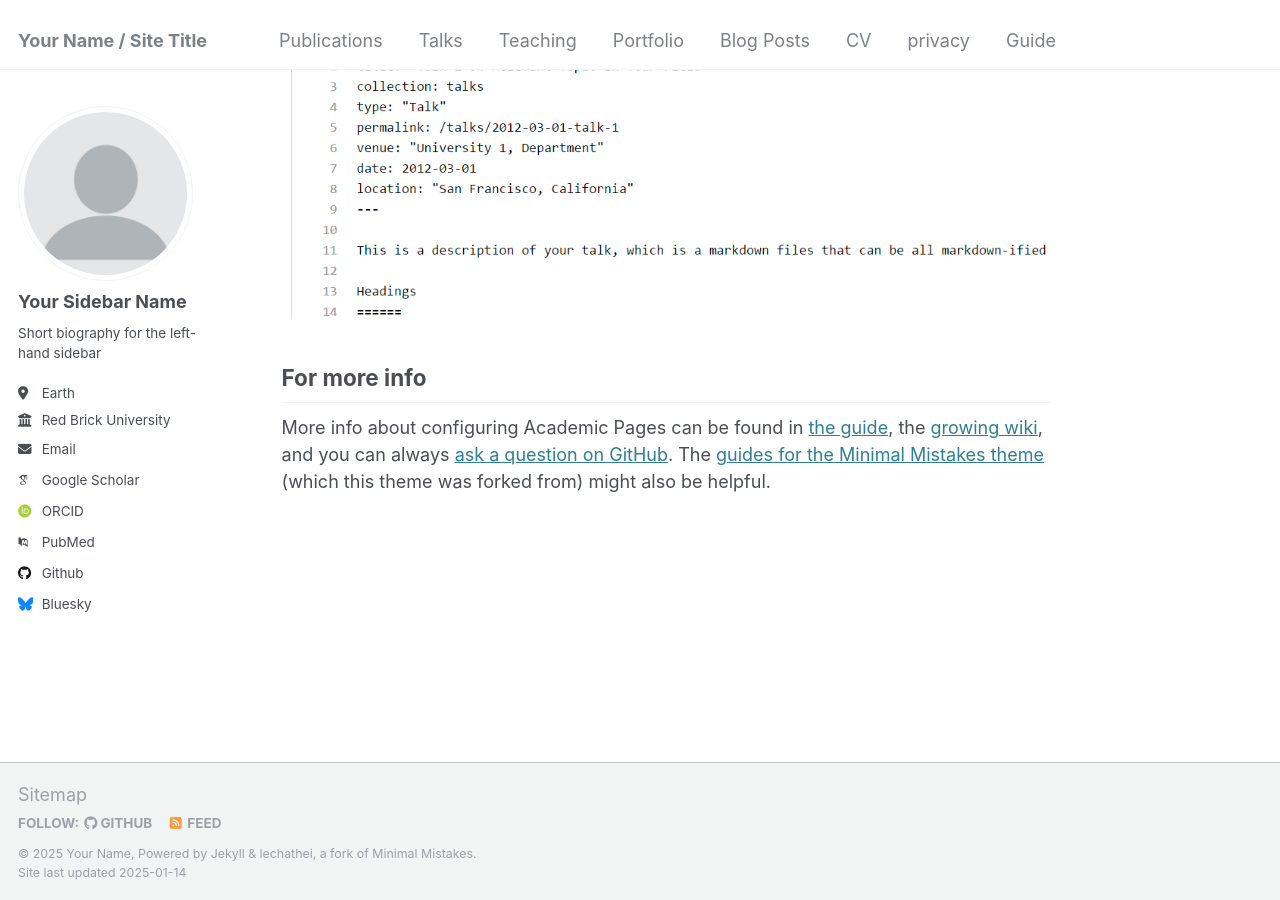
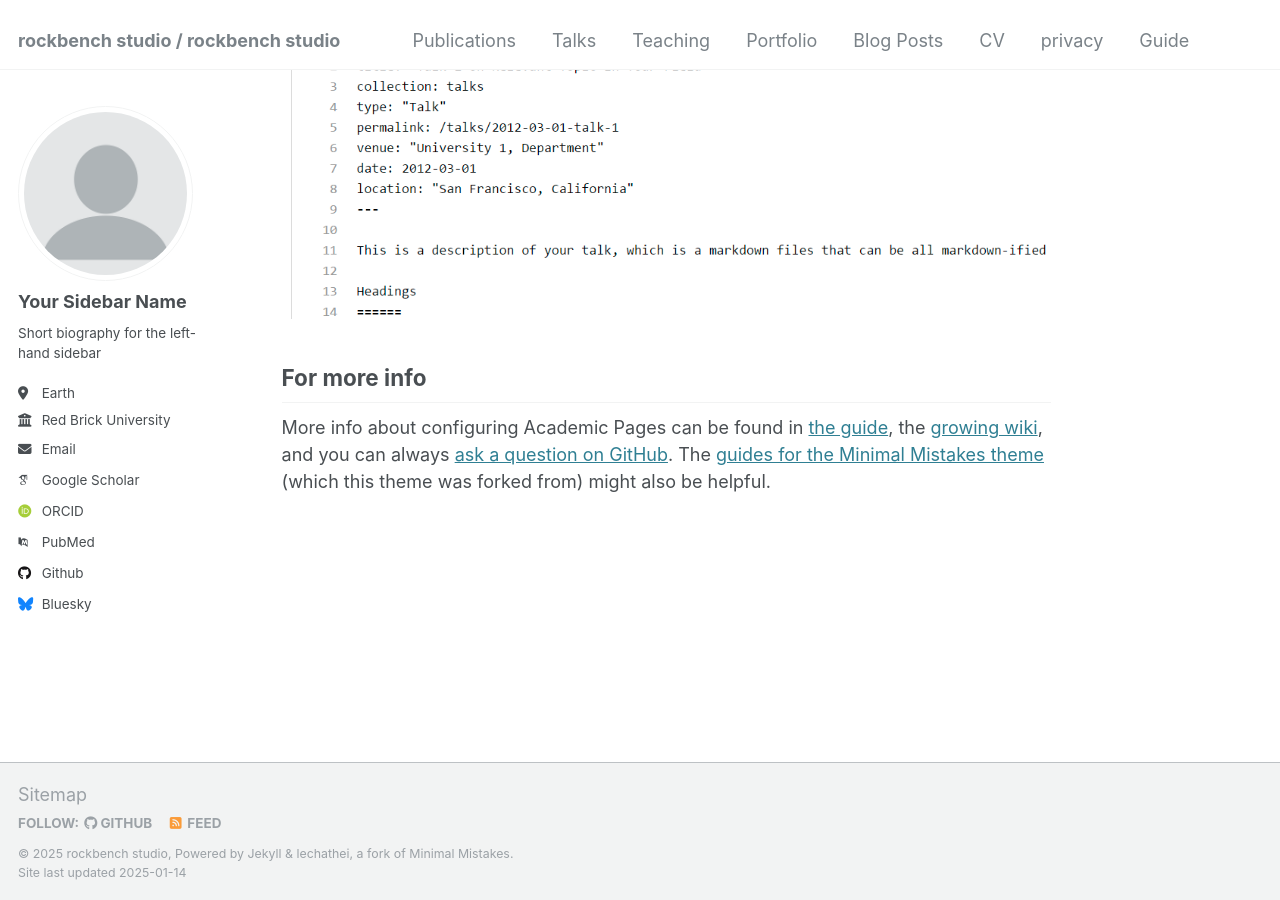
Before and after one commit to lechathei/lechathei.github.io, a Jekyll site: the page built from _pages/about.md, in a window 1280 px wide and 900 px high, scrolled down 2643 px. Built offline with Jekyll 4.4.1, drawn with Linux system fonts in a browser that asks for light colours; some web fonts are replaced.

Commit message:
test change

```diff
--- a/_config.yml
+++ b/_config.yml
@@ -8,9 +8,9 @@
 
 # Basic Site Settings
 locale                   : "en-US"
-title                    : "Your Name / Site Title"
+title                    : "rockbench studio / rockbench studio"
 title_separator          : "-"
-name                     : &name "Your Name"
+name                     : &name "rockbench studio"
 description              : &description "personal description"
 url                      : https://lechathei.github.io # the base hostname & protocol for your site e.g. "https://[your GitHub username].github.io"
 baseurl                  : "" # the subpath of your site, e.g. "/blog"
```
